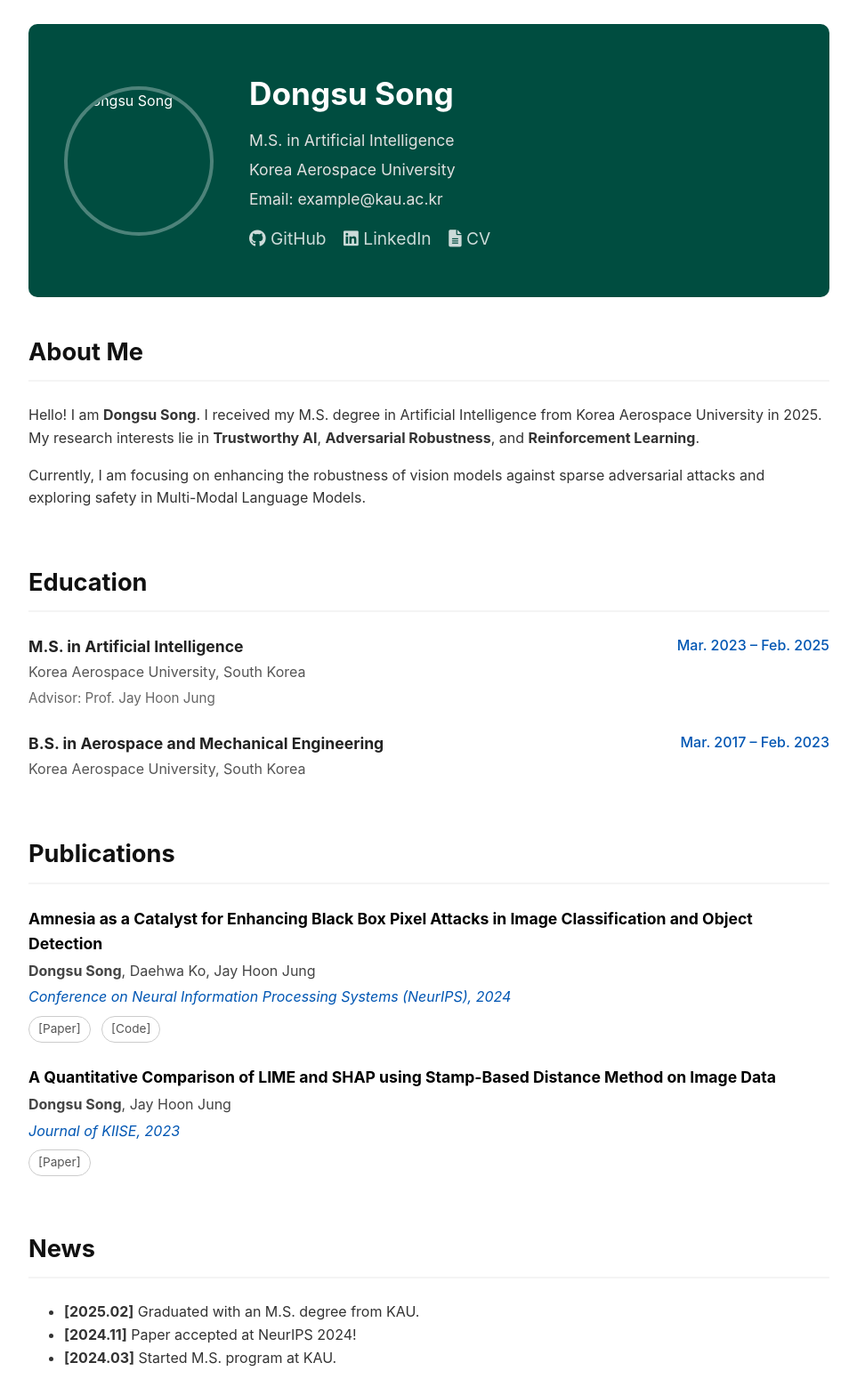
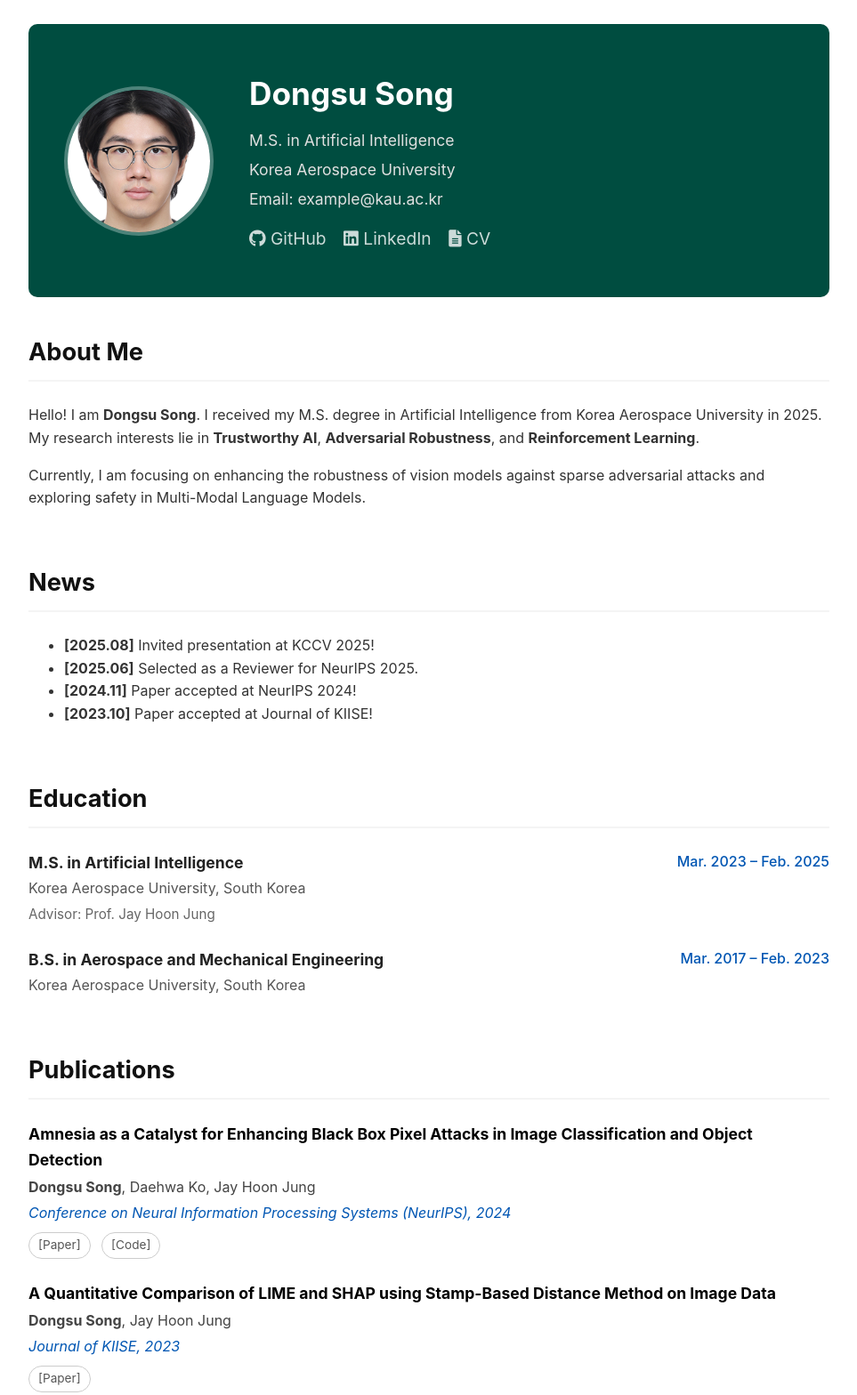
Before and after one commit to sharpit1/my-website, a plain HTML site: page index.html in a window 1280 px wide. Shown: the part 92-1660 px from the top of the page at 89% size, without its empty margins (158-1121 px from the left). Drawn offline with Linux system fonts and the light colour scheme.

Commit message:
Update index.html

```diff
--- a/index.html
+++ b/index.html
@@ -166,7 +166,7 @@
     </nav>
 
     <header>
-        <img src="profile.jpg" alt="Dongsu Song" class="profile-photo">
+        <img src="contents/Dongsu Song.jpg" alt="Dongsu Song" class="profile-photo">
         <div class="header-info">
             <h1>Dongsu Song</h1>
             <p>M.S. in Artificial Intelligence</p>
@@ -176,7 +176,7 @@
             <div class="social-links">
                 <a href="https://github.com/KAU-QuantumAILab" target="_blank"><i class="fab fa-github"></i> GitHub</a>
                 <a href="https://www.linkedin.com/in/dongsu-song-05a194286/" target="_blank"><i class="fab fa-linkedin"></i> LinkedIn</a>
-                <a href="cv.pdf" target="_blank"><i class="fas fa-file-alt"></i> CV</a>
+                <a href="contents/CV_song.pdf" target="_blank"><i class="fas fa-file-alt"></i> CV</a>
             </div>
         </div>
     </header>
@@ -190,6 +190,16 @@
         <p>
             Currently, I am focusing on enhancing the robustness of vision models against sparse adversarial attacks and exploring safety in Multi-Modal Language Models.
         </p>
+    </section>
+
+    <section id="news">
+        <h2>News</h2>
+        <ul>
+            <li><strong>[2025.08]</strong> Invited presentation at KCCV 2025!</li>
+            <li><strong>[2025.06]</strong> Selected as a Reviewer for NeurIPS 2025.</li>
+            <li><strong>[2024.11]</strong> Paper accepted at NeurIPS 2024!</li>
+            <li><strong>[2023.10]</strong> Paper accepted at Journal of KIISE!</li>
+        </ul>
     </section>
 
     <section id="education">
@@ -236,14 +246,7 @@
         </div>
     </section>
 
-    <section id="news">
-        <h2>News</h2>
-        <ul>
-            <li><strong>[2025.02]</strong> Graduated with an M.S. degree from KAU.</li>
-            <li><strong>[2024.11]</strong> Paper accepted at NeurIPS 2024!</li>
-            <li><strong>[2024.03]</strong> Started M.S. program at KAU.</li>
-        </ul>
-    </section>
+
 
     <section id="activities">
         <h2>Professional Activities</h2>
```
